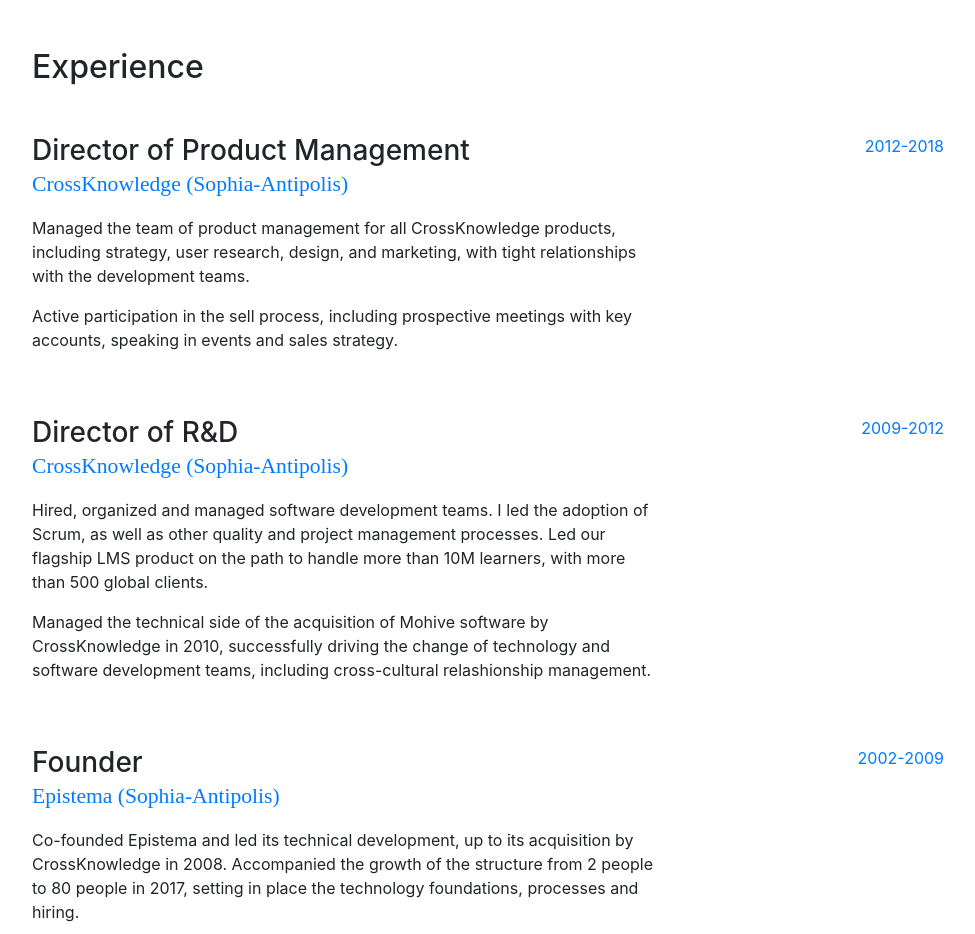
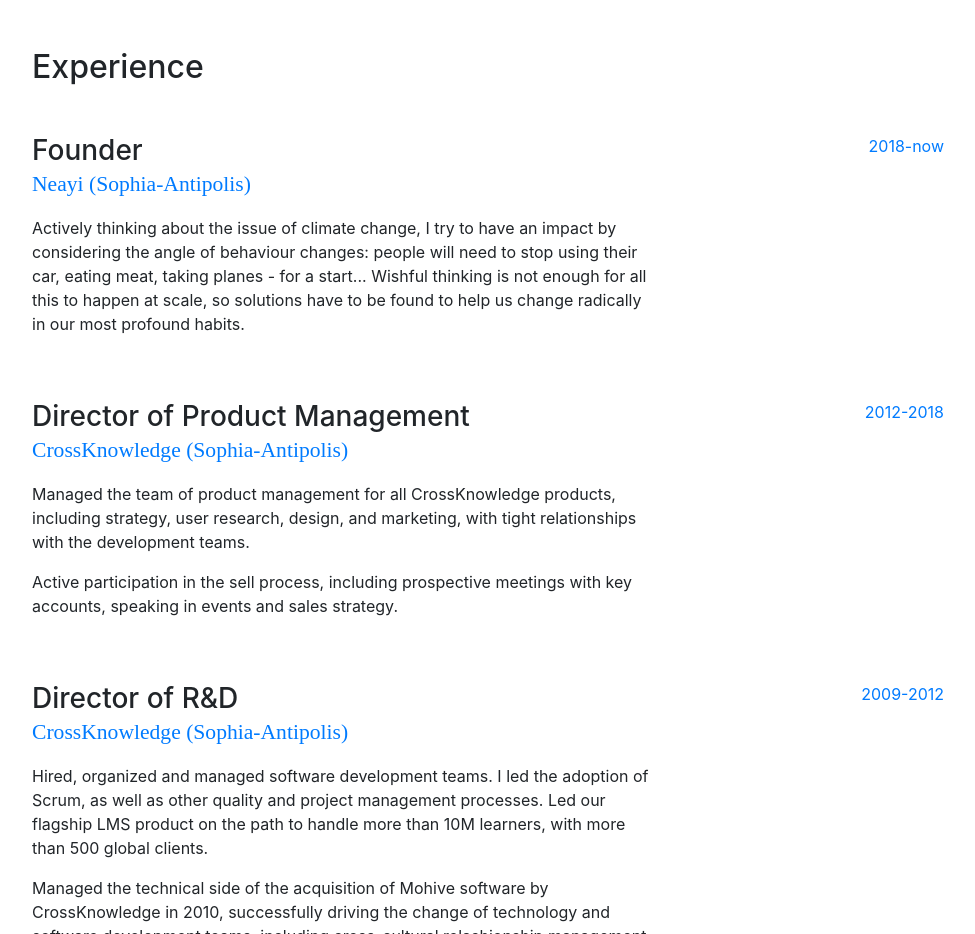
Before and after one commit to bertrandgorge/cv, a website with bundled scripts: page index.html in a window 1280 px wide. Shown: the part 800-1734 px from the top of the page, without its empty margins (288-1263 px from the left). Built offline with nearby package versions, Linux system fonts and the light colour scheme; a web font is replaced by a local one.

Commit message:
Added a new experience for Neayi

```diff
--- a/index.html
+++ b/index.html
@@ -135,6 +135,18 @@
       <section class="resume-section p-3 p-lg-5 d-flex flex-column" id="experience">
         <div class="my-auto">
           <h2 class="mb-5">Experience</h2>
+
+
+          <div class="resume-item d-flex flex-column flex-md-row mb-5">
+            <div class="resume-content mr-auto">
+              <h3 class="mb-0">Founder</h3>
+              <div class="subheading mb-3"><a href="http://neayi.com" target="_blank">Neayi (Sophia-Antipolis)</a></div>
+              <p>Actively thinking about the issue of climate change, I try to have an impact by considering the angle of behaviour changes: people will need to stop using their car, eating meat, taking planes - for a start... Wishful thinking is not enough for all this to happen at scale, so solutions have to be found to help us change radically in our most profound habits.</p>
+            </div>
+            <div class="resume-date text-md-right">
+              <span class="text-primary">2018-now</span>
+            </div>
+          </div>
 
           <div class="resume-item d-flex flex-column flex-md-row mb-5">
             <div class="resume-content mr-auto">
```
